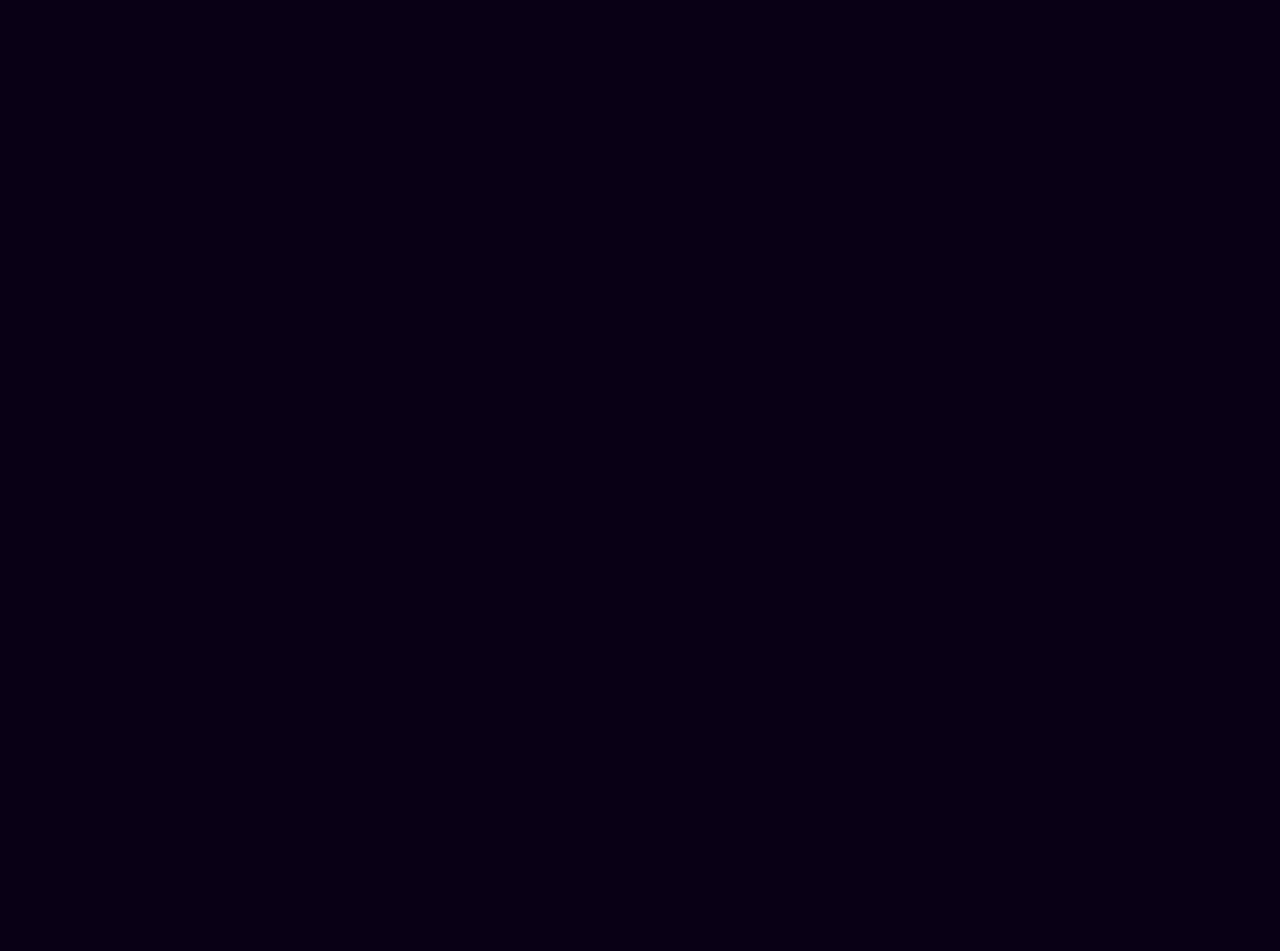
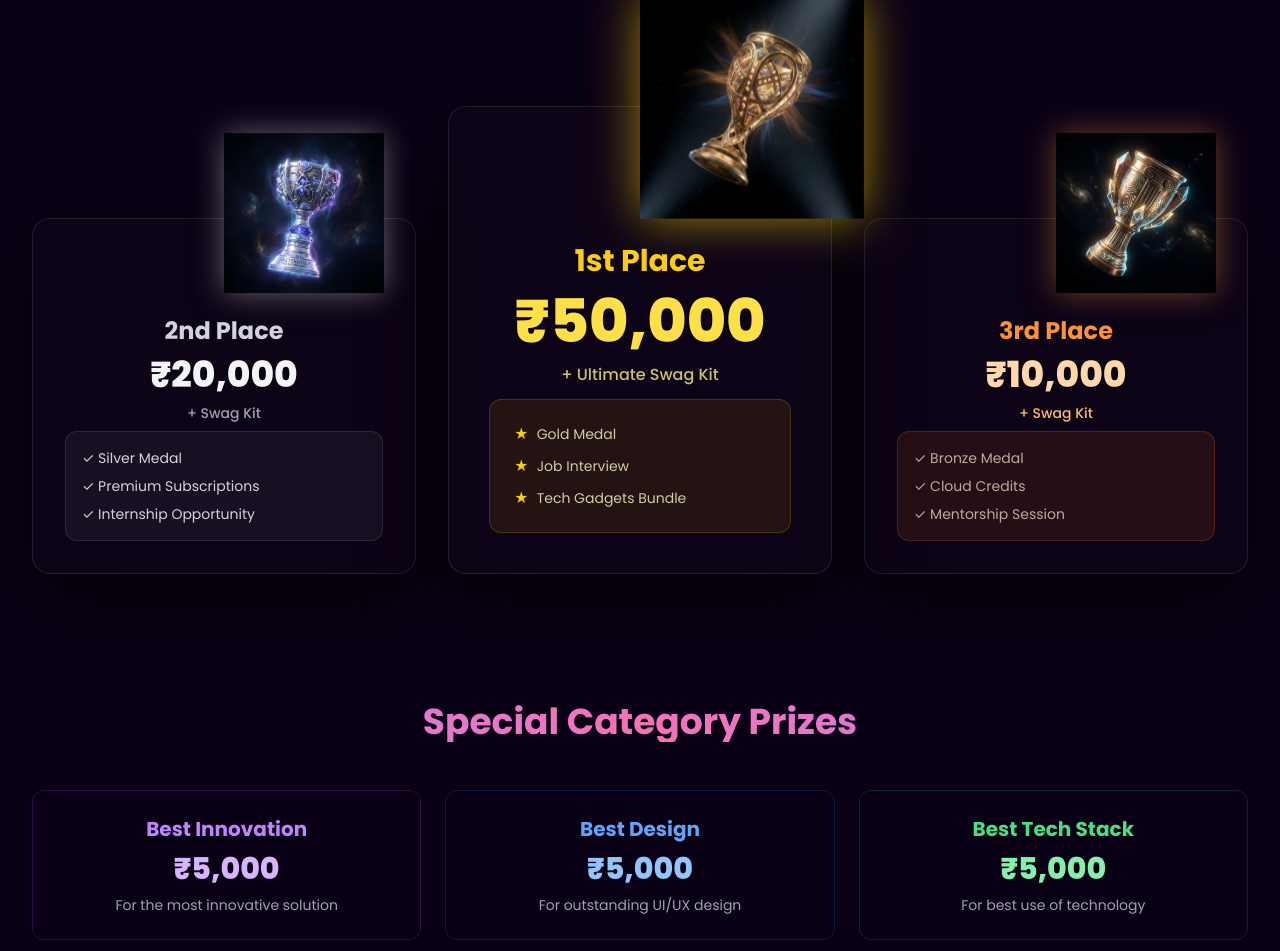
Before and after one commit to AyushChoudhary6/Code-Veda-2.0, a React (Vite) app: page /prizes in a window 1280 px wide. Before the commit this address had no page. Shown: the part 441-1392 px from the top of the page. Before the commit the page ends 800 px from the top, so only its background shows below. Built offline with nearby package versions, Linux system fonts and the light colour scheme.

Commit message:
Add Prize page with trophy assets and routing

```diff
--- a/src/App.jsx
+++ b/src/App.jsx
@@ -10,6 +10,7 @@ import SchedulePage from './pages/SchedulePage'
 import SponsorPage from './pages/sponsor'
 import TeamPage from './pages/TeamPage'
 import ProblemStatements from './pages/ProblemStatements'
+import PrizePage from './pages/PrizePage'
 
 const HomePage = () => (
   <div className="app-container bg-cosmic-900 text-divine-silver">
@@ -31,6 +32,7 @@ function App() {
         <Route path="/sponsors" element={<SponsorPage />} />
         <Route path="/team" element={<TeamPage />} />
         <Route path="/problem-statements" element={<ProblemStatements />} />
+        <Route path="/prizes" element={<PrizePage />} />
       </Routes>
     </Router>
   )
--- a/src/components/Navbar.jsx
+++ b/src/components/Navbar.jsx
@@ -18,6 +18,10 @@ const Navbar = () => {
       navigate('/team')
     } else if (id === 'problem-statements') {
       navigate('/problem-statements')
+    } else if (id === 'prizes') {
+      navigate('/prizes')
+    } else if (id === 'home') {
+      navigate('/')
     } else {
       // If we are on a different page and try to scroll to a home section, go home first
       navigate('/')
--- a/src/index.css
+++ b/src/index.css
@@ -1780,3 +1780,36 @@ body,
 .animate-scroll-lr {
   animation: scrollLR 60s linear infinite;
 }
+
+/* Prize Page Animations */
+@keyframes float {
+  0%, 100% {
+    transform: translateY(0px);
+  }
+  50% {
+    transform: translateY(-20px);
+  }
+}
+
+@keyframes float-delayed {
+  0%, 100% {
+    transform: translateY(0px);
+  }
+  50% {
+    transform: translateY(-15px);
+  }
+}
+
+.animate-float {
+  animation: float 3s ease-in-out infinite;
+}
+
+.animate-float-delayed {
+  animation: float-delayed 3s ease-in-out infinite 0.5s;
+}
+
+.glass-card {
+  background: rgba(15, 5, 24, 0.6);
+  backdrop-filter: blur(10px);
+  border: 1px solid rgba(255, 255, 255, 0.1);
+}
--- /dev/null
+++ b/src/pages/PrizePage.jsx
@@ -0,0 +1,132 @@
+import React from 'react'
+import Navbar from '../components/Navbar'
+import Footer from '../components/Footer'
+
+const PrizePage = () => {
+  return (
+    <div className="min-h-screen bg-cosmic-900 text-divine-silver">
+      <Navbar />
+
+      <div className="pt-32 pb-20 px-4 sm:px-6 lg:px-8 max-w-7xl mx-auto">
+        {/* Hero Section */}
+        <div className="text-center mb-40 space-y-6">
+          <div className="inline-block px-4 py-1.5 rounded-full bg-yellow-900/30 border border-yellow-500/30 text-yellow-200 text-sm font-semibold tracking-wide uppercase mb-4 animate-pulse">
+            Total Prize Pool: ₹100,000+
+          </div>
+          <h1 className="text-5xl md:text-8xl font-black tracking-tight mb-4 bg-gradient-to-r from-yellow-400 via-yellow-200 to-yellow-400 bg-clip-text text-transparent">
+            Hackathon Prizes
+          </h1>
+          <p className="text-xl text-yellow-100/60 max-w-2xl mx-auto leading-relaxed font-light">
+            Compete for glory, gadgets, and cash prizes. Build the future at Code Veda.
+          </p>
+        </div>
+
+        {/* Podium Section */}
+        <div className="grid grid-cols-1 md:grid-cols-3 gap-8 items-end mb-32 relative">
+          {/* 2nd Place */}
+          <div className="order-2 md:order-1 relative group">
+            <div className="glass-card rounded-3xl p-8 text-center transform transition-all duration-500 hover:-translate-y-2 border-t-4 border-gray-400 bg-cosmic-800/50 backdrop-blur-sm border border-gray-400/20">
+              <div className="absolute -top-20 left-1/2 -translate-x-1/2 w-40 h-40 animate-float-delayed">
+                <img
+                  src="/assets/silver_trophy.png"
+                  alt="Silver Trophy"
+                  className="w-full h-full object-contain drop-shadow-[0_0_15px_rgba(192,192,192,0.5)]"
+                />
+              </div>
+              <div className="mt-16 space-y-2">
+                <h2 className="text-2xl font-bold text-gray-300">2nd Place</h2>
+                <div className="text-4xl font-black text-gray-100">₹20,000</div>
+                <p className="text-sm text-gray-400 font-medium">+ Swag Kit</p>
+                <ul className="mt-6 space-y-2 text-left text-sm text-gray-300 bg-white/5 p-4 rounded-xl border border-white/10">
+                  <li className="flex items-center gap-2">✓ Silver Medal</li>
+                  <li className="flex items-center gap-2">✓ Premium Subscriptions</li>
+                  <li className="flex items-center gap-2">✓ Internship Opportunity</li>
+                </ul>
+              </div>
+            </div>
+          </div>
+
+          {/* 1st Place */}
+          <div className="order-1 md:order-2 relative z-10 group">
+            <div className="glass-card rounded-3xl p-10 text-center transform transition-all duration-500 hover:-translate-y-4 border-t-4 border-yellow-500 bg-cosmic-800/60 backdrop-blur-sm border border-yellow-500/30 shadow-[0_0_30px_rgba(255,215,0,0.1)]">
+              <div className="absolute -top-28 left-1/2 -translate-x-1/2 w-56 h-56 animate-float">
+                <img
+                  src="/assets/gold_trophy.png"
+                  alt="Gold Trophy"
+                  className="w-full h-full object-contain drop-shadow-[0_0_25px_rgba(255,215,0,0.6)]"
+                />
+              </div>
+              <div className="mt-24 space-y-3">
+                <h2 className="text-3xl font-bold text-yellow-400">1st Place</h2>
+                <div className="text-6xl font-black text-yellow-300">₹50,000</div>
+                <p className="text-base text-yellow-200/80 font-medium">+ Ultimate Swag Kit</p>
+                <ul className="mt-8 space-y-3 text-left text-sm text-yellow-100/80 bg-yellow-500/10 p-6 rounded-xl border border-yellow-500/20">
+                  <li className="flex items-center gap-2">
+                    <span className="text-yellow-400">★</span> Gold Medal
+                  </li>
+                  <li className="flex items-center gap-2">
+                    <span className="text-yellow-400">★</span> Job Interview
+                  </li>
+                  <li className="flex items-center gap-2">
+                    <span className="text-yellow-400">★</span> Tech Gadgets Bundle
+                  </li>
+                </ul>
+              </div>
+            </div>
+          </div>
+
+          {/* 3rd Place */}
+          <div className="order-3 relative group">
+            <div className="glass-card rounded-3xl p-8 text-center transform transition-all duration-500 hover:-translate-y-2 border-t-4 border-orange-400 bg-cosmic-800/50 backdrop-blur-sm border border-orange-400/20">
+              <div className="absolute -top-20 left-1/2 -translate-x-1/2 w-40 h-40 animate-float-delayed">
+                <img
+                  src="/assets/bronze_trophy.png"
+                  alt="Bronze Trophy"
+                  className="w-full h-full object-contain drop-shadow-[0_0_15px_rgba(205,127,50,0.5)]"
+                />
+              </div>
+              <div className="mt-16 space-y-2">
+                <h2 className="text-2xl font-bold text-orange-400">3rd Place</h2>
+                <div className="text-4xl font-black text-orange-200">₹10,000</div>
+                <p className="text-sm text-orange-300 font-medium">+ Swag Kit</p>
+                <ul className="mt-6 space-y-2 text-left text-sm text-orange-100/70 bg-orange-500/10 p-4 rounded-xl border border-orange-500/20">
+                  <li className="flex items-center gap-2">✓ Bronze Medal</li>
+                  <li className="flex items-center gap-2">✓ Cloud Credits</li>
+                  <li className="flex items-center gap-2">✓ Mentorship Session</li>
+                </ul>
+              </div>
+            </div>
+          </div>
+        </div>
+
+        {/* Additional Prizes Section */}
+        <div className="mt-20 text-center">
+          <h2 className="text-4xl font-bold mb-12 bg-gradient-to-r from-purple-400 via-pink-400 to-purple-400 bg-clip-text text-transparent">
+            Special Category Prizes
+          </h2>
+          <div className="grid grid-cols-1 md:grid-cols-2 lg:grid-cols-3 gap-6">
+            <div className="bg-cosmic-800/50 backdrop-blur-sm p-6 rounded-xl border border-purple-500/20 hover:border-purple-500/40 transition-all">
+              <h3 className="text-xl font-bold text-purple-400 mb-2">Best Innovation</h3>
+              <p className="text-3xl font-black text-purple-300 mb-2">₹5,000</p>
+              <p className="text-sm text-gray-400">For the most innovative solution</p>
+            </div>
+            <div className="bg-cosmic-800/50 backdrop-blur-sm p-6 rounded-xl border border-blue-500/20 hover:border-blue-500/40 transition-all">
+              <h3 className="text-xl font-bold text-blue-400 mb-2">Best Design</h3>
+              <p className="text-3xl font-black text-blue-300 mb-2">₹5,000</p>
+              <p className="text-sm text-gray-400">For outstanding UI/UX design</p>
+            </div>
+            <div className="bg-cosmic-800/50 backdrop-blur-sm p-6 rounded-xl border border-green-500/20 hover:border-green-500/40 transition-all">
+              <h3 className="text-xl font-bold text-green-400 mb-2">Best Tech Stack</h3>
+              <p className="text-3xl font-black text-green-300 mb-2">₹5,000</p>
+              <p className="text-sm text-gray-400">For best use of technology</p>
+            </div>
+          </div>
+        </div>
+      </div>
+
+      <Footer />
+    </div>
+  )
+}
+
+export default PrizePage
```
